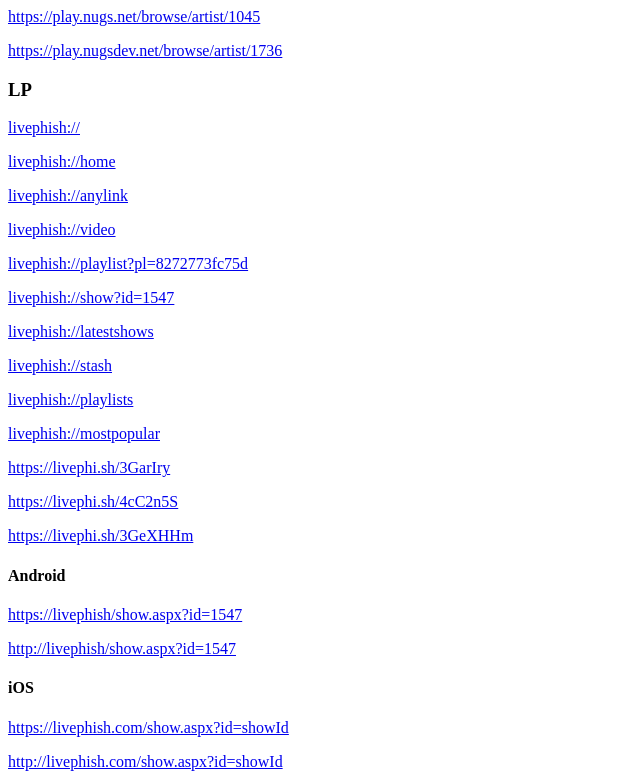
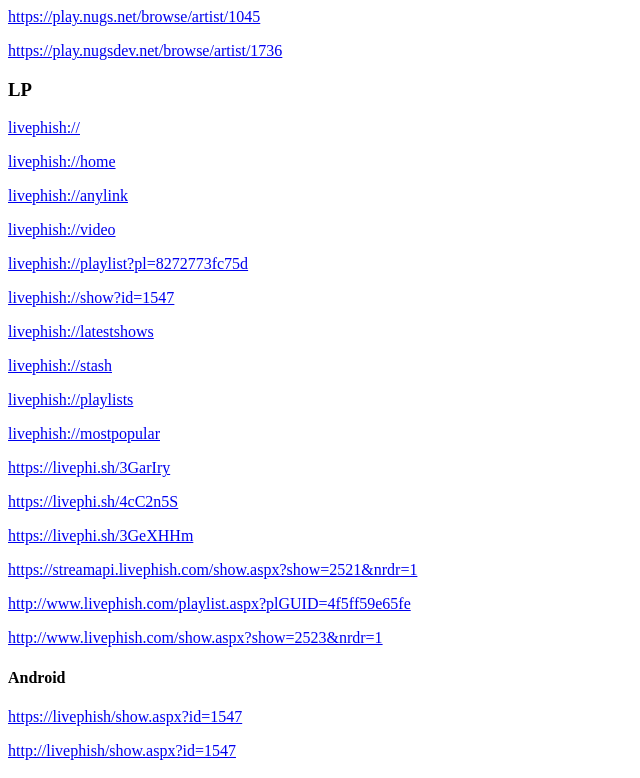
Before and after one commit to igor-kara/deeplinks, a plain HTML site: page index.html in a window 1280 px wide. Shown: the top 778 px of the page, without its empty margins (0-640 px from the left). Drawn offline with Linux system fonts and the light colour scheme.

Commit message:
Add deeplinks for LP

```diff
--- a/index.html
+++ b/index.html
@@ -25,6 +25,11 @@
 <a href="https://livephi.sh/3GarIry">https://livephi.sh/3GarIry</a><p></p>
 <a href="https://livephi.sh/4cC2n5S">https://livephi.sh/4cC2n5S</a><p></p>
 <a href="https://livephi.sh/3GeXHHm">https://livephi.sh/3GeXHHm</a><p></p>
+
+<a href="https://streamapi.livephish.com/show.aspx?show=2521&amp;nrdr=1">https://streamapi.livephish.com/show.aspx?show=2521&amp;nrdr=1</a><p></p>
+<a href="http://www.livephish.com/playlist.aspx?plGUID=4f5ff59e65fe">http://www.livephish.com/playlist.aspx?plGUID=4f5ff59e65fe</a><p></p>
+<a href="http://www.livephish.com/show.aspx?show=2523&amp;nrdr=1">http://www.livephish.com/show.aspx?show=2523&amp;nrdr=1</a><p></p>
+
 
 	<h4>Android</h4>
 
```
